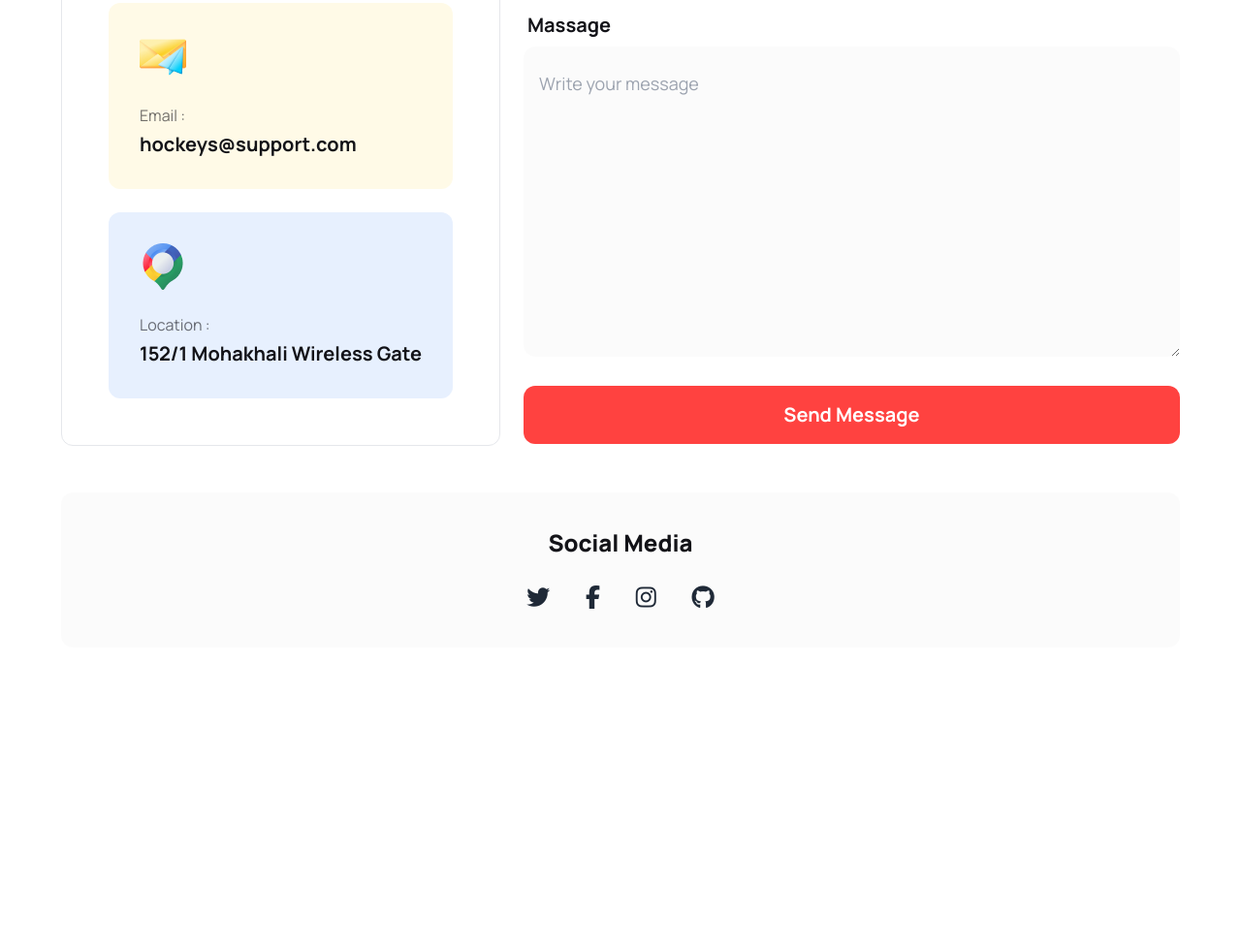
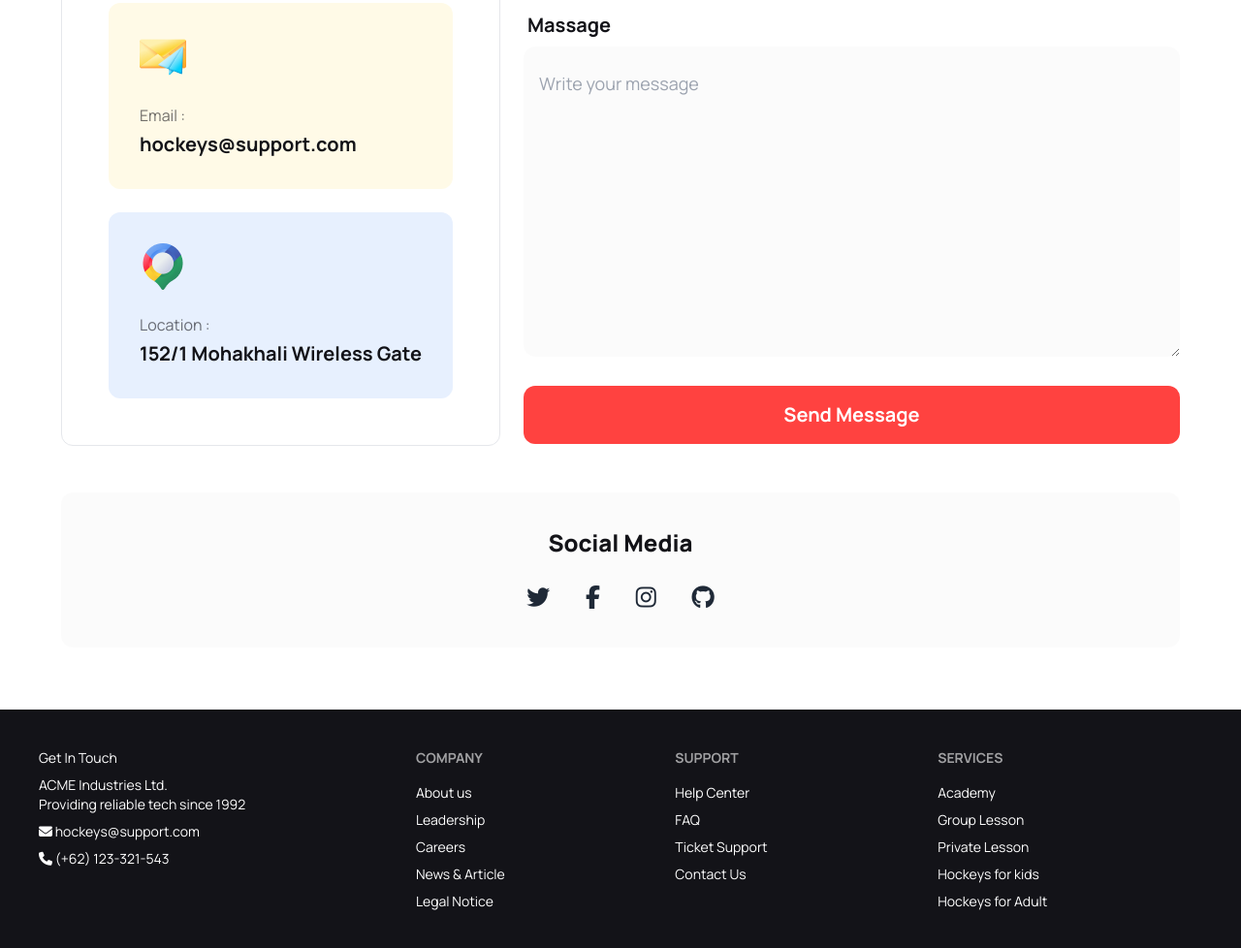
Before and after one commit to abunaim5/hockeys, a plain HTML site: page index.html in a window 1280 px wide. Shown: the part 4932-5910 px from the top of the page at 97% size. Before the commit the page ends 5608 px from the top, so only its background shows below. Drawn offline with nearby package versions, Linux system fonts and the light colour scheme.

Commit message:
added footer section

```diff
--- a/index.html
+++ b/index.html
@@ -689,8 +689,36 @@
             </div>
         </section>
     </main>
-    <footer>
-
+    <footer class="footer container mx-auto p-10 bg-color-black text-white mt-1 md:mt-14">
+        <aside>
+            <h2>Get In Touch</h2>
+            <p>ACME Industries Ltd.<br />Providing reliable tech since 1992</p>
+            <span><i class="fa-solid fa-envelope"></i> hockeys@support.com</span>
+            <span><i class="fa-solid fa-phone"></i> (+62) 123-321-543</span>
+        </aside>
+        <nav>
+            <header class="footer-title">Company</header>
+            <a class="link link-hover">About us</a>
+            <a class="link link-hover">Leadership</a>
+            <a class="link link-hover">Careers</a>
+            <a class="link link-hover">News & Article</a>
+            <a class="link link-hover">Legal Notice</a>
+        </nav>
+        <nav>
+            <header class="footer-title">Support</header>
+            <a class="link link-hover">Help Center</a>
+            <a class="link link-hover">FAQ</a>
+            <a class="link link-hover">Ticket Support</a>
+            <a class="link link-hover">Contact Us</a>
+        </nav>
+        <nav>
+            <header class="footer-title">Services</header>
+            <a class="link link-hover">Academy</a>
+            <a class="link link-hover">Group Lesson</a>
+            <a class="link link-hover">Private Lesson</a>
+            <a class="link link-hover">Hockeys for kids</a>
+            <a class="link link-hover">Hockeys for Adult</a>
+        </nav>
     </footer>
 </body>
 
```
